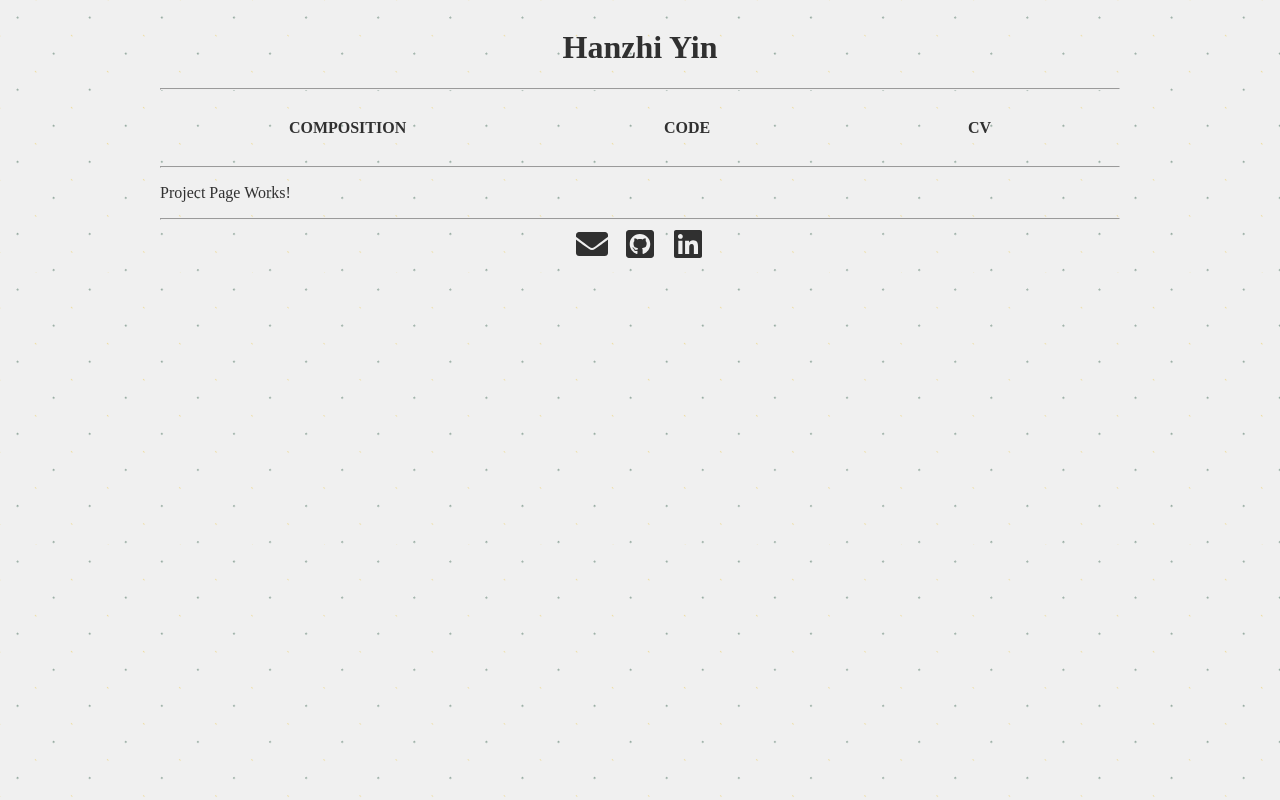
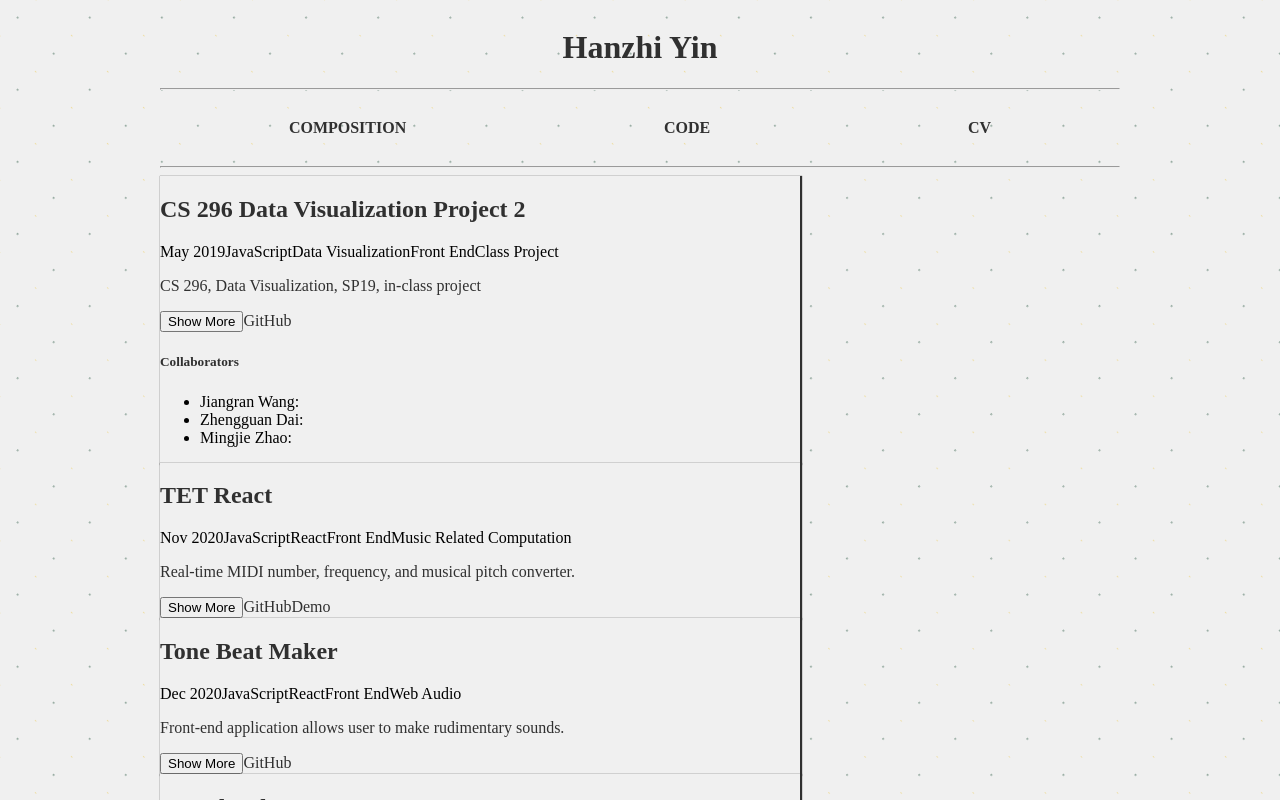
Before and after one commit to int0thewind/www-next, a Next.js app: page /code in a window 1280 px wide. Shown: the top 800 px of the page. Built offline with nearby package versions, Linux system fonts and the light colour scheme; a web font is replaced by a local one.

Commit message:
project info works. Need to tweek UI

```diff
--- a/component/ProjectPage.tsx
+++ b/component/ProjectPage.tsx
@@ -1,11 +1,46 @@
+import { useState } from 'react';
+import Badge from 'react-bootstrap/Badge';
+import Button from 'react-bootstrap/Button';
 import { ProjectInfo } from '../lib';
 
 type ProjectCardProps = {
   data: ProjectInfo;
 };
 
+const months = ['Jan', 'Feb', 'Mar', 'Apr', 'May', 'Jun', 'Jul', 'Aug', 'Sep', 'Oct', 'Nov', 'Dec'];
+
 function ProjectCard({ data }: ProjectCardProps) {
-  return <p>Project Card Works!</p>;
+  const {
+    title, isMain, year, month, tags, desc, shortDesc, colab, links,
+  } = data;
+  const dateString = `${months[month]} ${year}`;
+  const [displayDesc, setDisplayDesc] = useState(false);
+  const toggleDisplayDesc = () => setDisplayDesc(!displayDesc);
+  return (
+    <div className="project-card">
+      <h2>{title}</h2>
+      <div className="project-card-tags">
+        {!isMain || <Badge pill variant="danger">Major Work</Badge>}
+        <Badge pill variant="warning">{dateString}</Badge>
+        {tags.map((tag) => <Badge key={tag} pill variant="info">{tag}</Badge>)}
+      </div>
+      <p>
+        {displayDesc ? desc : shortDesc}
+      </p>
+      <Button onClick={toggleDisplayDesc} variant="link" size="sm">
+        {displayDesc ? 'Show Less' : 'Show More'}
+      </Button>
+      {Object.keys(links).map((key) => <Button key={key} href={links[key]}>{key}</Button>)}
+      {!colab.length || (
+      <>
+        <h5>Collaborators</h5>
+        <ul>
+          {colab.map(({ name, contact }) => <li key={name}>{`${name}: ${contact}`}</li>)}
+        </ul>
+      </>
+      )}
+    </div>
+  );
 }
 
 type ProjectPageProps = {
@@ -13,5 +48,9 @@ type ProjectPageProps = {
 };
 
 export default function ProjectPage({ data }: ProjectPageProps) {
-  return <p>Project Page Works!</p>;
+  return (
+    <div className="project-page">
+      {data.map((d) => <ProjectCard data={d} />)}
+    </div>
+  );
 }
--- a/package.json
+++ b/package.json
@@ -8,8 +8,10 @@
     "start": "next start"
   },
   "dependencies": {
+    "bootstrap": "^4.5.3",
     "next": "10.0.5",
     "react": "17.0.1",
+    "react-bootstrap": "^1.4.3",
     "react-dom": "17.0.1",
     "react-icons": "^4.1.0",
     "sass": "^1.32.2"
--- a/styles/globals.scss
+++ b/styles/globals.scss
@@ -105,3 +105,20 @@ Footer component definitions
 /********************************
 Project Page component definitions
 ********************************/
+
+.project-page {
+  display: grid;
+  grid-template-columns: repeat(auto-fit, minmax($max-width / 2, $max-width * 2 / 3));
+}
+
+.project-card {
+  box-shadow: 1px 1px 1px 1px $color-black;
+  background-color: $color-white;
+}
+
+.project-card-tags {
+  display: flex;
+  flex-wrap: wrap;
+  align-items: flex-start;
+  justify-content: flex-start;
+}
```
Also changed, not shown: 1 other file (tests, documents, lock files or other folders).
